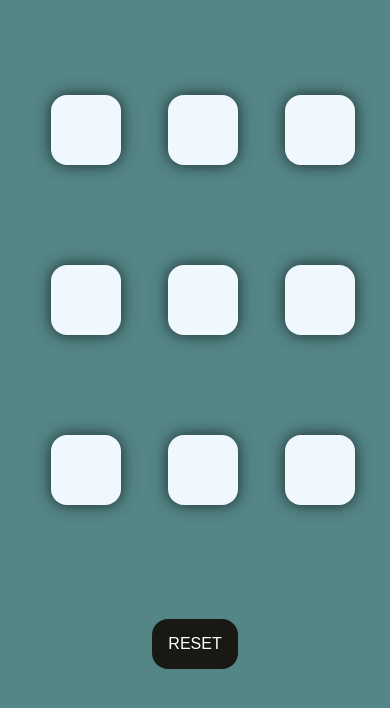
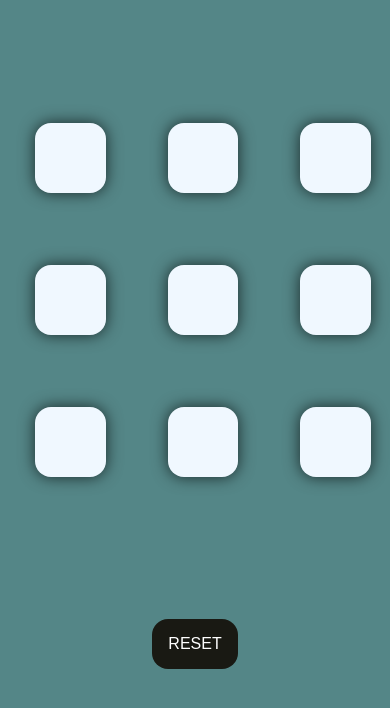
Before and after one commit to vishnuchoudhary764/Tic-Tac-Toe-game, a plain HTML site: page index.html in a window 390 px wide. Shown: the part 56-764 px from the top of the page. Drawn offline with Linux system fonts and the light colour scheme.

Commit message:
Update style.css
edit

```diff
--- a/style.css
+++ b/style.css
@@ -101,9 +101,9 @@
         width:100vw;
     }
     .game{
-       width:88vw;
-        height:55vh;
-        gap:12vmin;
+      width:88vw;
+        height:43vh;
+       gap:16vmin;
 
     }
     .msg-container{
```
